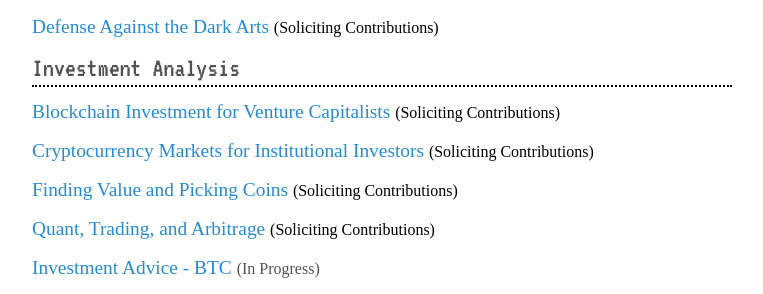
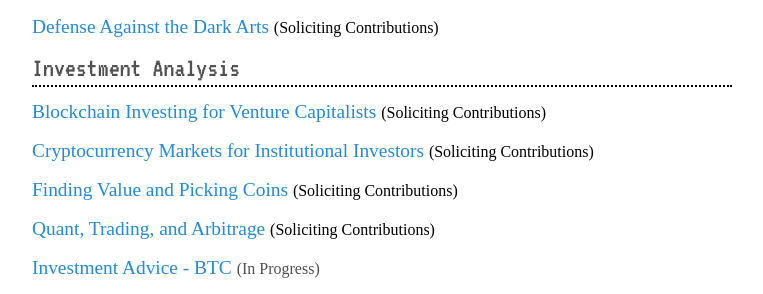
Before and after one commit to Cryptoeconomics/cryptoeconomics.github.io, a Jekyll site: the page built from index.html, in a window 1280 px wide. Shown: the part 1505-1799 px from the top of the page, without its empty margins (258-1021 px from the left). Built offline with Jekyll 4.4.1, drawn with Linux system fonts in a browser that asks for light colours.

Commit message:
typo change

```diff
--- a/_includes/menu_investment.html
+++ b/_includes/menu_investment.html
@@ -9,7 +9,7 @@
             document.write("<b class='menu'>></b>")
           }
         </script>
-  	  <a href="/blockchainventure">Blockchain Investment for Venture Capitalists</a>
+  	  <a href="/blockchainventure">Blockchain Investing for Venture Capitalists</a>
   	 </td>
     </tr>
     <tr>
--- a/index.html
+++ b/index.html
@@ -58,7 +58,7 @@ title: Home
 
 <h3 class="masthead-title book-section">Investment Analysis<hr class="section"> </h3>
 
-<p class="chapter"><a href="/blockchainventure">Blockchain Investment for Venture Capitalists </a><a href="/contribute"><font color="Black" size="3">(Soliciting Contributions)</font></a></p>
+<p class="chapter"><a href="/blockchainventure">Blockchain Investing for Venture Capitalists </a><a href="/contribute"><font color="Black" size="3">(Soliciting Contributions)</font></a></p>
 
 <p class="chapter"><a href="/blockchaininstitution">Cryptocurrency Markets for Institutional Investors </a><a href="/contribute"><font color="Black" size="3">(Soliciting Contributions)</font></a></p>
 
```
